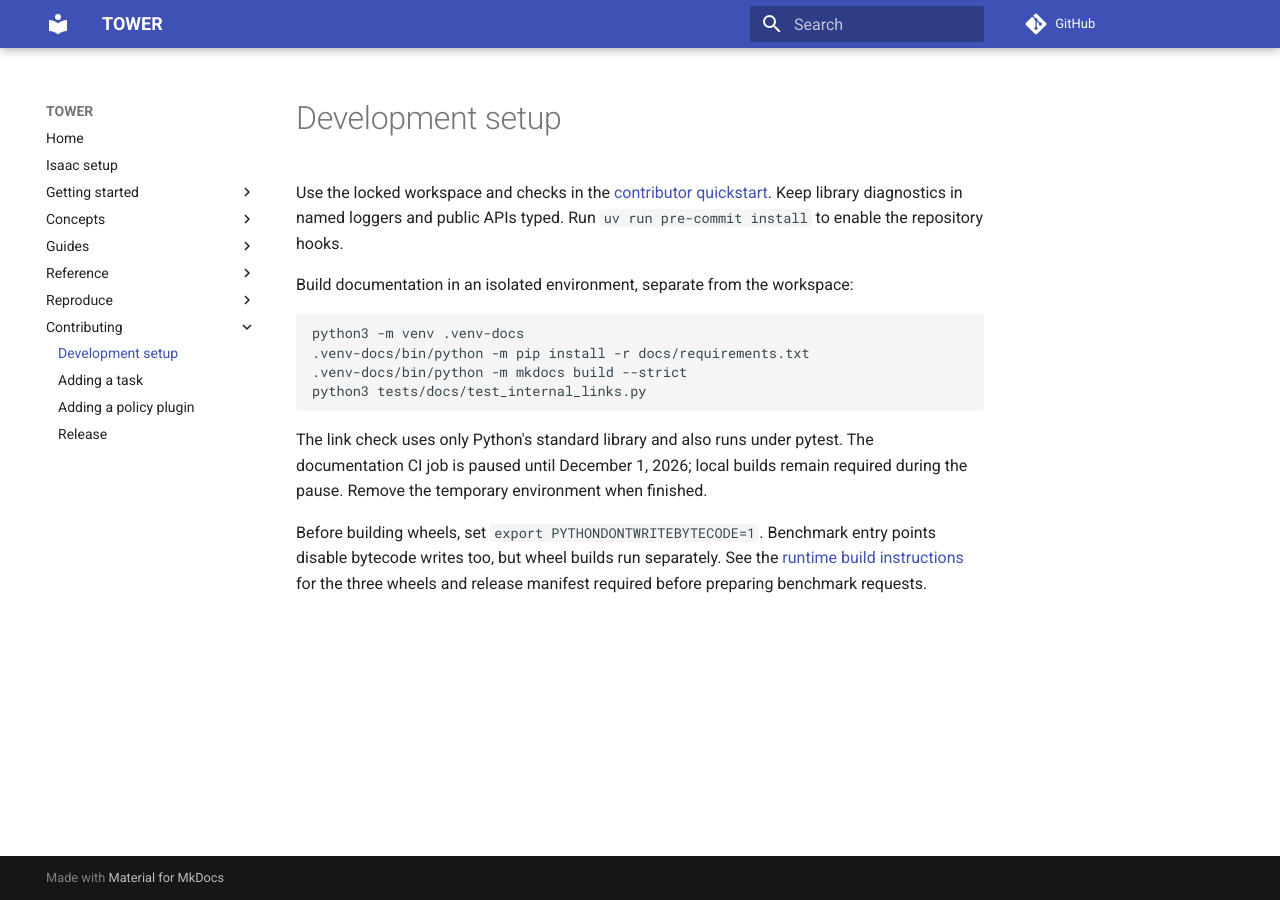
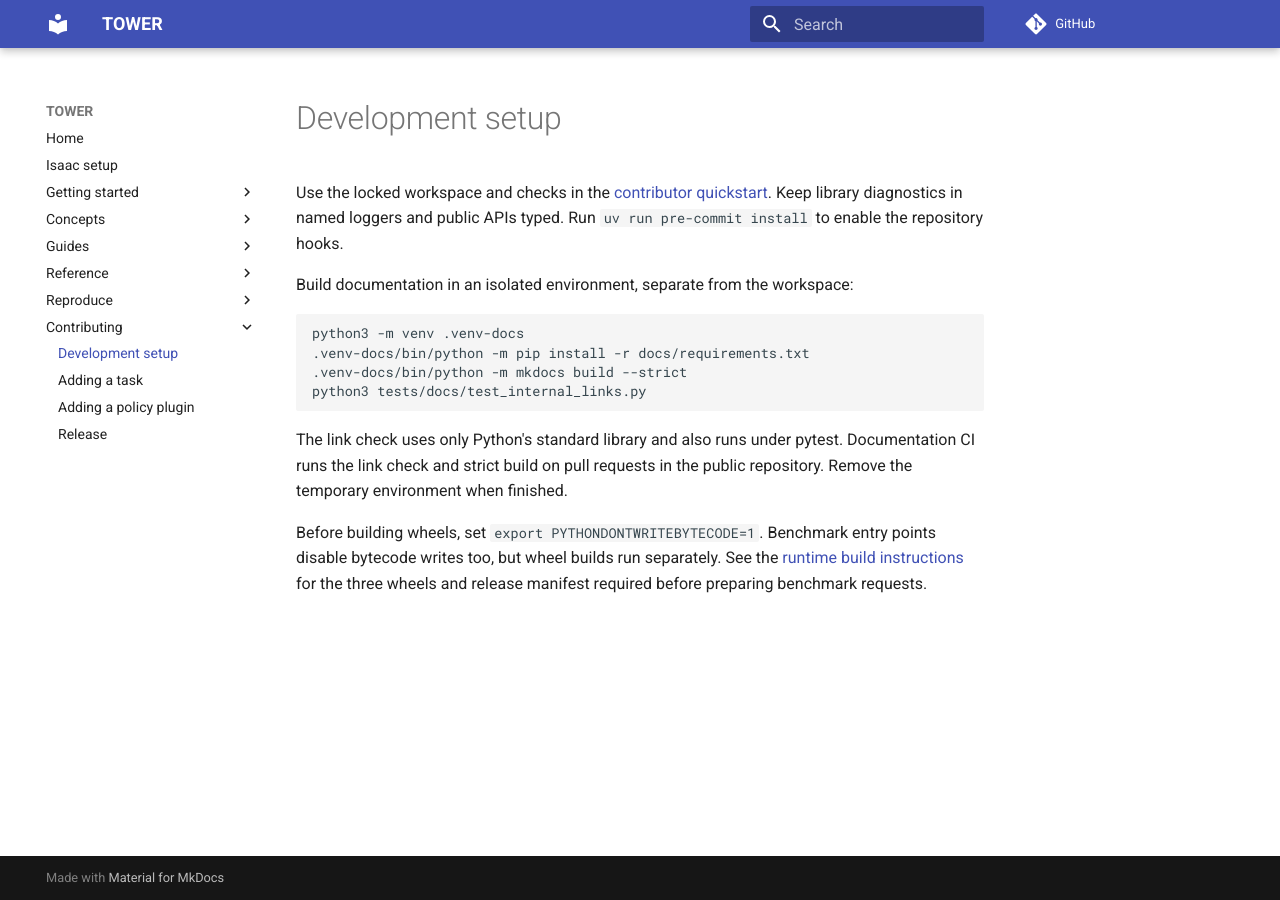
Before and after one commit to tower-benchmark/TOWER, an MkDocs documentation site: the page built from docs/contributing/dev-setup.md, in a window 1280 px wide. Built offline with MkDocs 1.6.1 and Material for MkDocs 9.7.7, drawn with Linux system fonts in a browser that asks for light colours; comment, search, counter and statistics services are not loaded.

Commit message:
docs: align contributor setup with public CI (#13)
Co-authored-by: Alan <252115148+AlanYu04@users.noreply.github.com>

````diff
--- a/docs/contributing/dev-setup.md
+++ b/docs/contributing/dev-setup.md
@@ -14,8 +14,8 @@ python3 tests/docs/test_internal_links.py
 ```
 
 The link check uses only Python's standard library and also runs under pytest.
-The documentation CI job is paused until December 1, 2026; local builds remain
-required during the pause. Remove the temporary environment when finished.
+Documentation CI runs the link check and strict build on pull requests in the
+public repository. Remove the temporary environment when finished.
 
 Before building wheels, set `export PYTHONDONTWRITEBYTECODE=1`. Benchmark
 entry points disable bytecode writes too, but wheel builds run separately.
````
Also changed, not shown: docs/getting-started/quickstart-contributor.md (+4 -0 lines).
